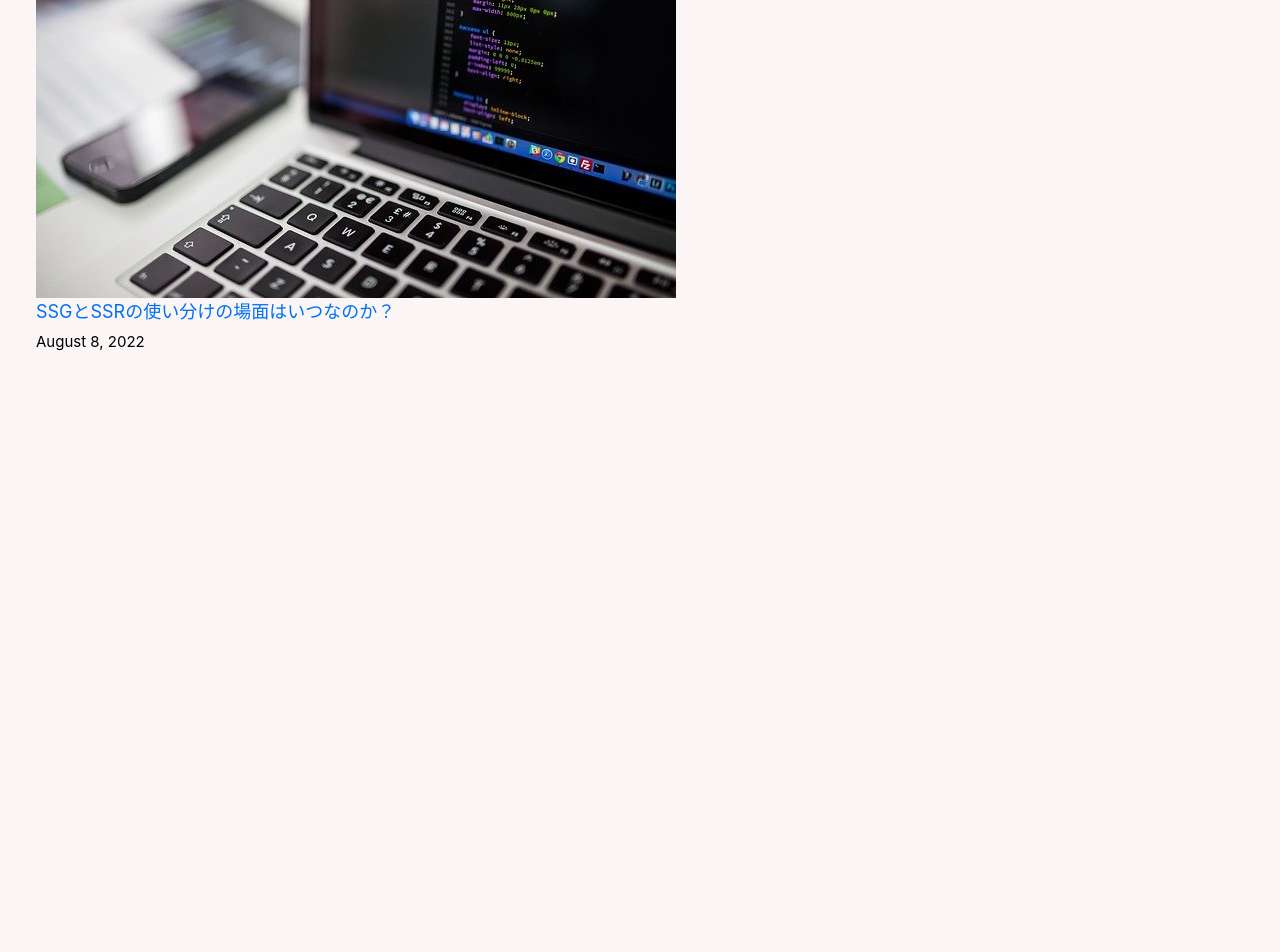
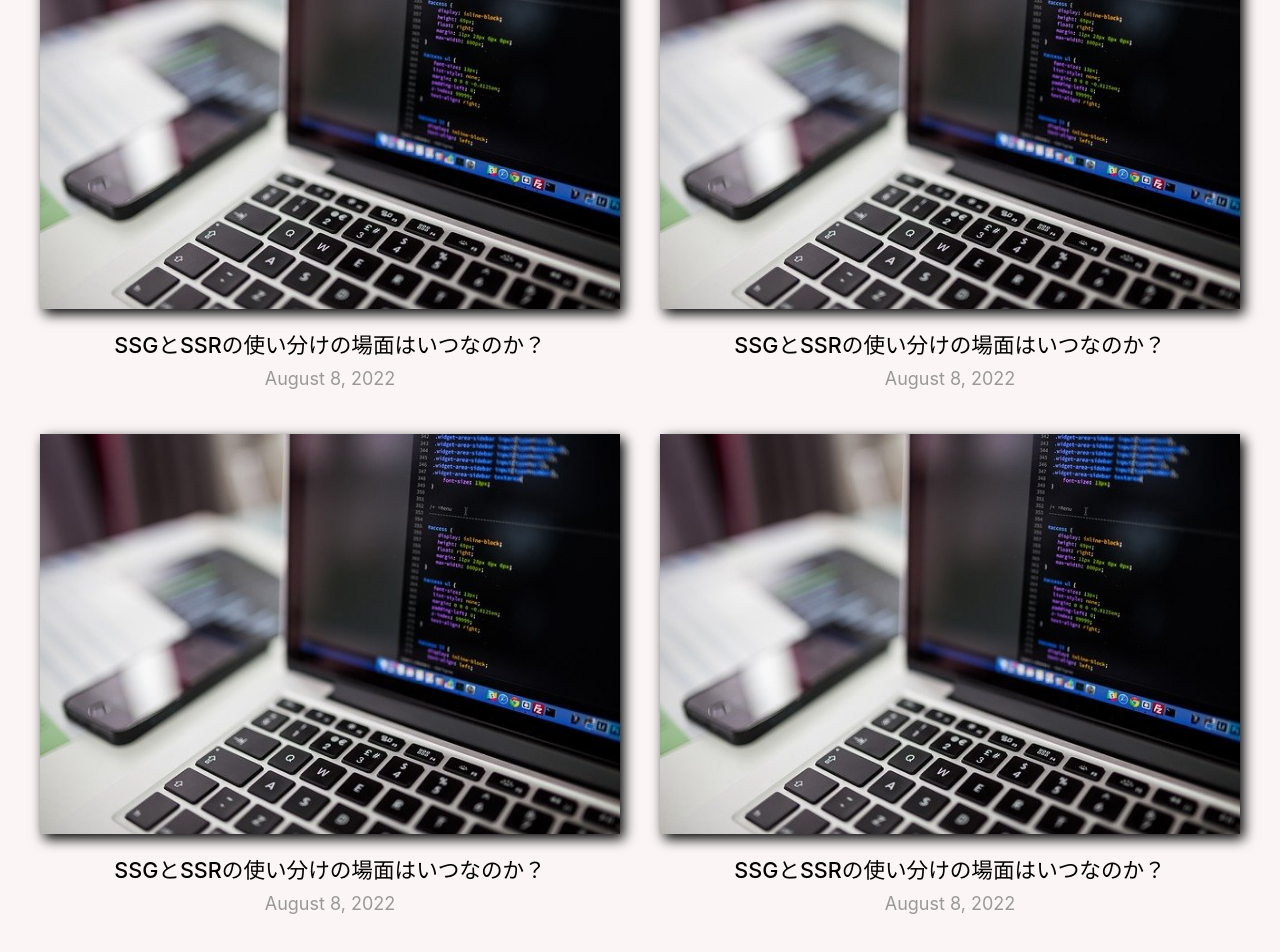
Before and after one commit to koshiro-adachi/nextjs-microblog, a Next.js app: page / in a window 1280 px wide. Shown: the part 496-1448 px from the top of the page. Before the commit the page ends 960 px from the top, so only its background shows below. Built offline with nearby package versions, Linux system fonts and the light colour scheme.

Commit message:
Layout.jsno

```diff
--- a/pages/index.js
+++ b/pages/index.js
@@ -8,22 +8,68 @@
 export default function Home() {
   return (
     <Layout>
-      <section className={utilStyle.headingMd}>
+      <section className={utilStyle.headingMd} >
         <p>フロントエンドエンジニアになる為修行中の身です。</p>
       </section>
 
-      <section>
+      <section className={`${utilStyle.headingMd} ${utilStyle.padding1px}`}>
         <h2>📝エンジニアのブログ</h2>
-      <div>
+        <div className={styles.grid}>
           <article>
             <Link href="/">
-          <img src="/images/thumbnail01.jpg" alt="" />
+              <img
+                src="/images/thumbnail01.jpg"
+                alt="tumbnali01"
+                className={styles.thumbnailImage}
+              />
             </Link>
             <Link href="/">
-          <a>SSGとSSRの使い分けの場面はいつなのか？</a>
+              <a className={utilStyle.boldText}>SSGとSSRの使い分けの場面はいつなのか？</a>
             </Link>
-          <br/>
-          <small>August 8, 2022</small>
+            <br />
+            <small className={utilStyle.lightText}>August 8, 2022</small>
+          </article>
+          <article>
+            <Link href="/">
+              <img
+                src="/images/thumbnail01.jpg"
+                alt="tumbnali01"
+                className={styles.thumbnailImage}
+              />
+            </Link>
+            <Link href="/">
+              <a className={utilStyle.boldText}>SSGとSSRの使い分けの場面はいつなのか？</a>
+            </Link>
+            <br />
+            <small className={utilStyle.lightText}>August 8, 2022</small>
+          </article>
+          <article>
+            <Link href="/">
+              <img
+                src="/images/thumbnail01.jpg"
+                alt="tumbnali01"
+                className={styles.thumbnailImage}
+              />
+            </Link>
+            <Link href="/">
+              <a className={utilStyle.boldText}>SSGとSSRの使い分けの場面はいつなのか？</a>
+            </Link>
+            <br />
+            <small className={utilStyle.lightText}>August 8, 2022</small>
+          </article>
+          <article>
+            <Link href="/">
+              <img
+                src="/images/thumbnail01.jpg"
+                alt="tumbnali01"
+                className={styles.thumbnailImage}
+              />
+            </Link>
+            <Link href="/">
+              <a className={utilStyle.boldText}>SSGとSSRの使い分けの場面はいつなのか？</a>
+            </Link>
+            <br />
+            <small className={utilStyle.lightText}>August 8, 2022</small>
           </article>
         </div>
       </section>
--- a/styles/Home.module.css
+++ b/styles/Home.module.css
@@ -12,118 +12,25 @@
   align-items: center;
 }
 
-.footer {
-  display: flex;
-  flex: 1;
-  padding: 2rem 0;
-  border-top: 1px solid #eaeaea;
-  justify-content: center;
-  align-items: center;
+.thumbnailImage {
+  width: 950px;
+  height: 400px;
+  margin-bottom: 20px;
+  box-shadow: 4px 5px 12px black;
+  transition: all 0.3s;
+  cursor: pointer;
 }
 
-.footer a {
-  display: flex;
-  justify-content: center;
-  align-items: center;
-  flex-grow: 1;
-}
-
-.title a {
-  color: #0070f3;
-  text-decoration: none;
-}
-
-.title a:hover,
-.title a:focus,
-.title a:active {
-  text-decoration: underline;
-}
-
-.title {
-  margin: 0;
-  line-height: 1.15;
-  font-size: 4rem;
-}
-
-.title,
-.description {
-  text-align: center;
-}
-
-.description {
-  margin: 4rem 0;
-  line-height: 1.5;
-  font-size: 1.5rem;
-}
-
-.code {
-  background: #fafafa;
-  border-radius: 5px;
-  padding: 0.75rem;
-  font-size: 1.1rem;
-  font-family: Menlo, Monaco, Lucida Console, Liberation Mono, DejaVu Sans Mono,
-    Bitstream Vera Sans Mono, Courier New, monospace;
+.thumbnailImage:hover {
+  transform: translate(4px, 5px);
+  box-shadow: none;
 }
 
 .grid {
-  display: flex;
-  align-items: center;
-  justify-content: center;
+  display: grid;
   flex-wrap: wrap;
-  max-width: 800px;
+  max-width: 1200px;
+  gap: 40px;
+  margin: 0 auto;
+  grid-template-columns: repeat(auto-fit, minmax(400px, 1fr));
 }
-
-.card {
-  margin: 1rem;
-  padding: 1.5rem;
-  text-align: left;
-  color: inherit;
-  text-decoration: none;
-  border: 1px solid #eaeaea;
-  border-radius: 10px;
-  transition: color 0.15s ease, border-color 0.15s ease;
-  max-width: 300px;
-}
-
-.card:hover,
-.card:focus,
-.card:active {
-  color: #0070f3;
-  border-color: #0070f3;
-}
-
-.card h2 {
-  margin: 0 0 1rem 0;
-  font-size: 1.5rem;
-}
-
-.card p {
-  margin: 0;
-  font-size: 1.25rem;
-  line-height: 1.5;
-}
-
-.logo {
-  height: 1em;
-  margin-left: 0.5rem;
-}
-
-@media (max-width: 600px) {
-  .grid {
-    width: 100%;
-    flex-direction: column;
-  }
-}
-
-@media (prefers-color-scheme: dark) {
-  .card,
-  .footer {
-    border-color: #222;
-  }
-  .code {
-    background: #111;
-  }
-  .logo img {
-    filter: invert(1);
-  }
-}
```
Lines whose indentation alone changed are shown as unchanged.
